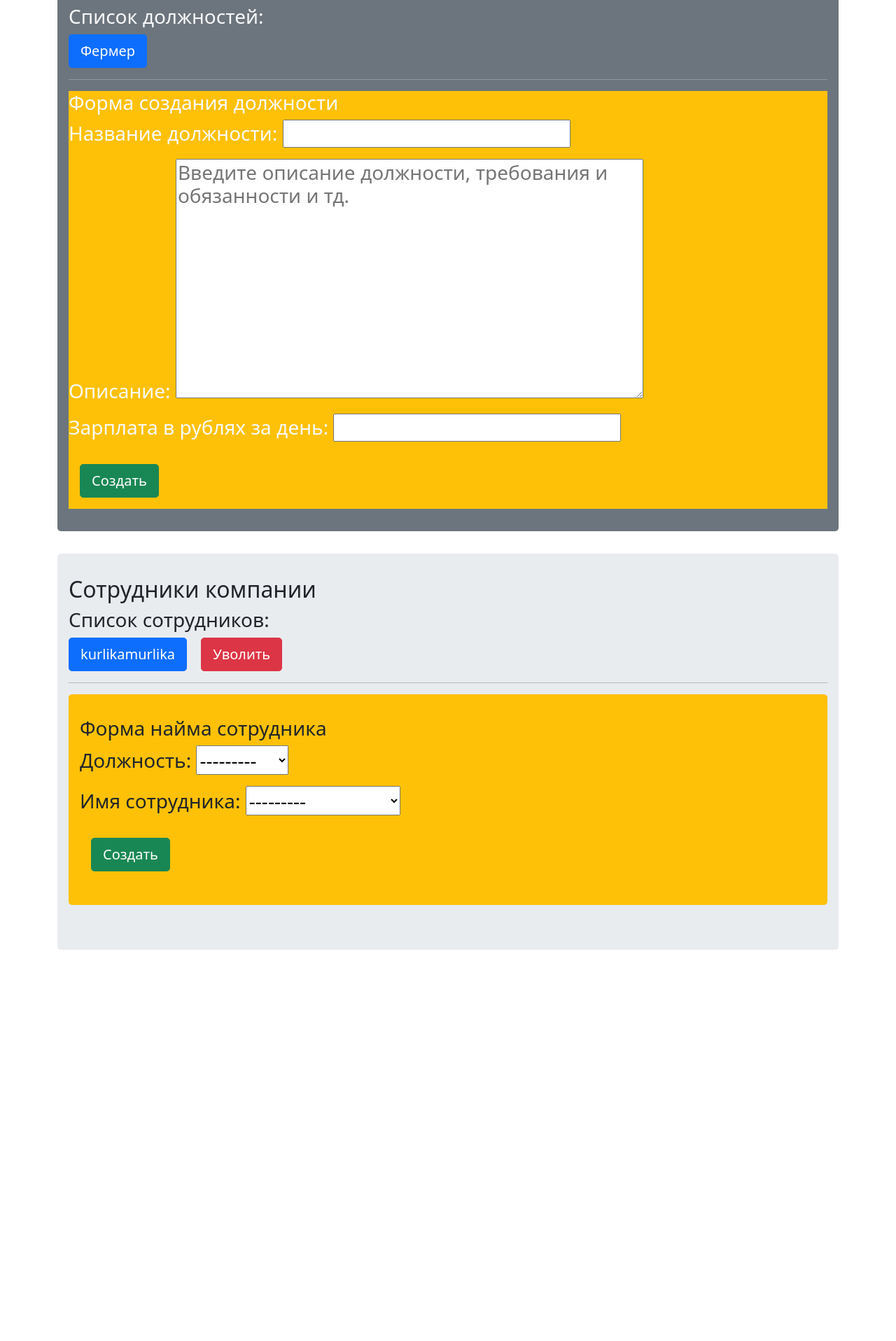
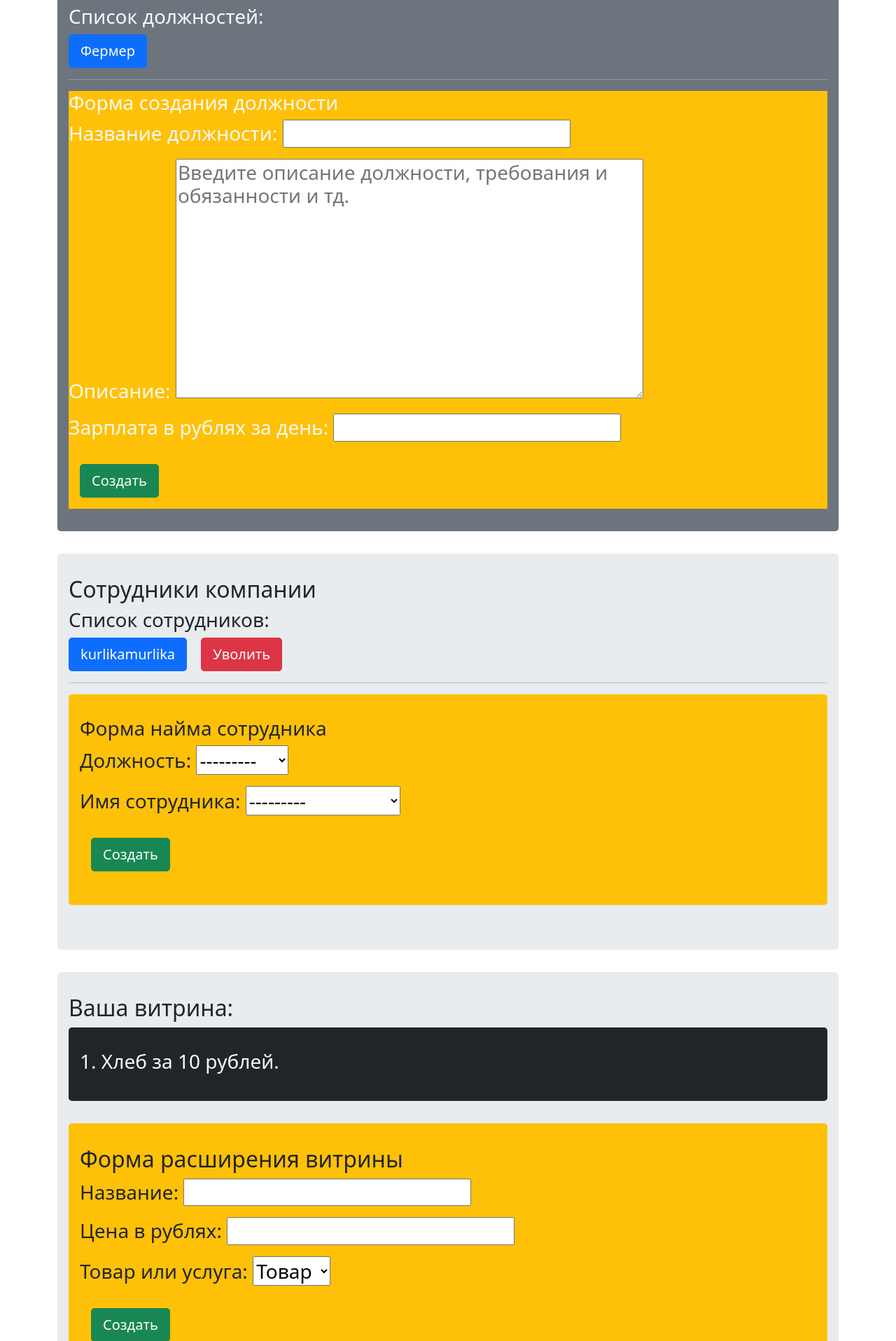
Before and after one commit to kurlikamurlika/gos_uslugi, a Django app: page /business_management/business_detail/6/ in a window 1280 px wide. Shown: the part 917-2833 px from the top of the page at 70% size. Before the commit the page ends 2274 px from the top, so only its background shows below. Run offline with Django 4.2, Linux system fonts and the light colour scheme; a user stored in the database is signed in; data comes from the database, SQL or seed files in the repository; both versions use the stored data as it was after the commit.

Commit message:
creation of services for businesses

```diff
--- a/bank/forms.py
+++ b/bank/forms.py
@@ -72,3 +72,11 @@
     class Meta:
         model = AskLoan
         exclude = ('loaner', 'capital', 'start_date', 'payback_date', 'payback_sum')
+
+class CreateService(forms.ModelForm):
+    name = forms.CharField(label="Название")
+    price = forms.IntegerField(min_value=10, label="Цена в рублях")
+    service_type = forms.ChoiceField(label="Товар или услуга", choices=[('товар', "Товар"),("услуга", "Услуга")])
+    class Meta:
+        model = Service
+        exclude = ('owner',)
--- a/bank/models.py
+++ b/bank/models.py
@@ -35,7 +35,7 @@
 
 
 class Citizen(models.Model):
-    user = models.ForeignKey(User, on_delete=models.CASCADE, blank=True, null=True)
+    user = models.OneToOneField(User, on_delete=models.CASCADE, blank=True, null=True)
     bank_account = models.ForeignKey(BankAccount, on_delete=models.CASCADE, blank=True, null=True)
     role = models.ManyToManyField(Role)
     discord_name = models.CharField(max_length=50, default='no')
@@ -105,9 +105,13 @@
 
 class Service(models.Model):
     owner = models.ForeignKey(Business, on_delete=models.CASCADE)
-    name = models.CharField(max_length=50)
+    name = models.CharField(max_length=500)
     price = models.IntegerField(default=0)
-    service_type = models.CharField(max_length=10) #подписка или разовая покупка
+    SERVICE_TYPE_CHOICES = [
+        ('товар', "Товар"),
+        ("услуга", "Услуга"),
+    ]
+    service_type = models.CharField(max_length=100, default=SERVICE_TYPE_CHOICES[0][0], choices=SERVICE_TYPE_CHOICES) #подписка или разовая покупка
 
     def __str__(self):
         return f'{self.name}_{self.price}_{self.service_type}_{self.owner.name}'
@@ -141,6 +145,8 @@
     start_date = models.DateTimeField(default=timezone.now)
     payback_date = models.DateTimeField(default=timezone.now)
     payback_sum = models.IntegerField(default=0)
+    remained_sum = models.IntegerField(default=0)
+    paid_sum = models.IntegerField(default=0)
 
     def __str__(self):
         return f'{self.loaner.user.username}_{self.interest_rate.rate}_{self.capital}_{self.payback_sum}_{self.payback_date}'
--- a/bank/templates/bank/base.html
+++ b/bank/templates/bank/base.html
@@ -30,9 +30,6 @@
                 <li class="nav-item">
                     <a class='nav-link' href="{% url 'bank:jobs' %}">Работа</a>
                 </li>
-                <li class="nav-item">
-                    <a class='nav-link' href="{% url 'bank:business_management' %}">Бизнес</a>
-                </li>
             </ul>
             <div class="d-flex">
                 {% if user.is_authenticated %}
--- a/bank/templates/bank/business_detail.html
+++ b/bank/templates/bank/business_detail.html
@@ -90,4 +90,18 @@
             </form>
         </div>
     </div>
+    <div class="jumbotron" id="services">
+        <h2>Ваша витрина:</h2>
+        {% for service in service_list %}
+            <div class="jumbotron bg-dark text-light">
+                <h3>{{ forloop.counter }}. {{ service.name }} за {{ service.price }} рублей.</h3>
+            </div>
+        {% endfor %}
+        <div class="jumbotron bg-warning"><form method="post">
+            <h2>Форма расширения витрины</h2>
+            {% csrf_token %}
+            <h3>{{ create_service.as_p }}</h3>
+            <input type="submit" class="btn btn-lg btn-success m-3" value="Создать">
+        </form></div>
+    </div>
 {% endblock %}
--- a/bank/templates/bank/citizen.html
+++ b/bank/templates/bank/citizen.html
@@ -6,6 +6,9 @@
         <h1>Портал Гражданина</h1>
         {% if has_citizenship%}
             <h2 class="text-secondary">Тут вы можете зарегестрировать свое имущество и поучаствовать в общественной жизни страны.</h2>
+            <button data-bs-toggle="collapse" data-bs-target="#properties-info" class="btn btn-lg btn-warning">Имущество</button>
+            <a class="btn btn-lg btn-info m-3" href="{% url 'bank:business_management' %}">Управление бизнесом</a>
+            <div id="properties-info" class="collapse">
                 <h2>Ваше имущество:</h2>
                 <div class="bg-warning btn my-3">
                     {% for item in property_list %}
@@ -18,6 +21,7 @@
                         <h3>{{ form_property.as_p }}</h3>
                         <button class="btn btn-success btn-lg" type="submit">Добавить</button>
                     </form>
+                </div>
             </div>
         {% else %}
             {% if has_bank %}
--- a/bank/views.py
+++ b/bank/views.py
@@ -207,6 +207,7 @@
     citizenship = Citizen.objects.get(user_id=request.user.id)
     property_list = Property.objects.filter(citizen_id=citizenship.id)
     capital = 0
+    loan_list = Loan.objects.filter(loaner_id=citizenship.id)
     for element in property_list:
         capital += element.market_price
     if form.is_valid():
@@ -221,7 +222,7 @@
     interest_rates = InterestRate.objects.all()
     loan_dict = {
         'form': form,
-        'interest_rates': list(interest_rates),
+        'loan_list': loan_list,
     }
     return render(request, 'bank/loan.html', context=loan_dict)
 def fiscal_info(request):
@@ -229,10 +230,15 @@
 def business_detail(request, business_id):
     business = Business.objects.get(id=business_id)
     send_money = SendMoney(request.POST or None)
+    create_service = CreateService(request.POST or None)
     bank_account = business.bank_account
     works = True
     not_enough_money = False
-
+    employee_list = Employee.objects.filter(business_id=business)
+    employee_bank_acc_list = []
+    for employee in employee_list:
+        employee_bank_acc_list.append(employee.worker.bank_account.id)
+    central_bank = BankAccount.objects.get(name="GOV9G632R2")
     if send_money.is_valid():
         receiver = send_money.cleaned_data.get("receiver")
         amount = int(send_money.cleaned_data.get('amount'))
@@ -240,13 +246,26 @@
             try:
                 receiver_object = BankAccount.objects.get(name=receiver)
                 receiver_id = receiver_object.id
-                trans = Transaction(sender_id=bank_account.id, receiver_id=receiver_id, amount=amount, pub_time=timezone.now())
-                bank_account.balance -= amount
-                receiver_object.balance += amount
-
-                bank_account.save()
-                receiver_object.save()
-                trans.save()
+                if receiver_id in employee_bank_acc_list:
+                    direct_amount = int(amount * 0.95)
+                    tax_amount = int(amount / 20)
+                    trans_direct = Transaction(sender_id=bank_account.id, receiver_id=receiver_id, amount=direct_amount, pub_time=timezone.now())
+                    trans_tax = Transaction(sender_id=bank_account.id, receiver_id=central_bank.id, amount=tax_amount, pub_time=timezone.now())
+                    bank_account.balance -= amount
+                    receiver_object.balance += direct_amount
+                    central_bank.balance += tax_amount
+                    trans_direct.save()
+                    trans_tax.save()
+                    bank_account.save()
+                    receiver_object.save()
+                    central_bank.save()
+                else:
+                    trans = Transaction(sender_id=bank_account.id, receiver_id=receiver_id, amount=amount, pub_time=timezone.now())
+                    bank_account.balance -= amount
+                    receiver_object.balance += amount
+                    bank_account.save()
+                    receiver_object.save()
+                    trans.save()
 
                 works = True
             except:
@@ -276,6 +295,11 @@
         employee = create_employee.save(commit=False)
         employee.business = business
         employee.save()
+    if create_service.is_valid():
+        service = create_service.save(commit=False)
+        service.owner = business
+        service.save()
+    service_list = Service.objects.filter(owner_id=business.id).order_by('-price')
     business_dict = {
         'business': business,
         'send_money': send_money,
@@ -288,6 +312,8 @@
         'create_employee': create_employee,
         'position_list': position_list,
         'emp_list': emp_list,
+        'create_service': create_service,
+        'service_list': service_list,
     }
     return render(request, 'bank/business_detail.html', context=business_dict)
 
```
Also changed, not shown: bank/templates/bank/loan.html (+9 -1 lines), db.sqlite3. Lines whose indentation alone changed are shown as unchanged.
